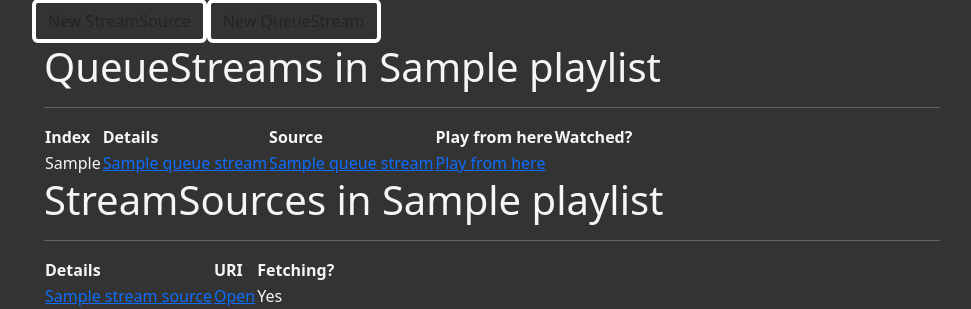
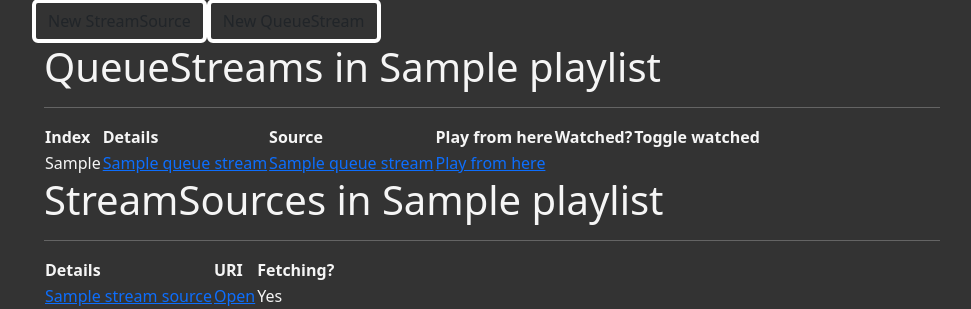
Before and after one commit to gardehal/python-playlist, a Flask app: template templates/playlists/details.html in a window 1280 px wide. Shown: the part 583-892 px from the top of the page, without its empty margins (148-1119 px from the left). Run offline with Flask 3, Linux system fonts and the light colour scheme; the template is opened without the code that fills it: most values are stand-ins (such as "Sample title", 1, 10 or a date in 2020); parts of the project's set-up code (start-up, migrations or seed data) failed here and were passed over; some libraries are stand-ins or nearby versions.

Commit message:
Adding colum with Continue.dev (manually)

```diff
--- a/templates/playlists/details.html
+++ b/templates/playlists/details.html
@@ -55,6 +55,7 @@
                 <th>Source</th>
                 <th>Play from here</th>
                 <th>Watched?</th>
+                <th>Toggle watched</th>
             </tr>
             {% for i, queueStream in enumerateQueueStreams %}
                 <tr>
@@ -69,6 +70,7 @@
                     </td>
                     <td><a href="{{ url_for("play", playlistId=playlist.id, index=i) }}">Play from here</a></td>
                     <td>{{ 'Yes' if queueStream.watched else '' }}</td>
+                    <td></td>
                 </tr>
             {% endfor %}
         </table>
```
